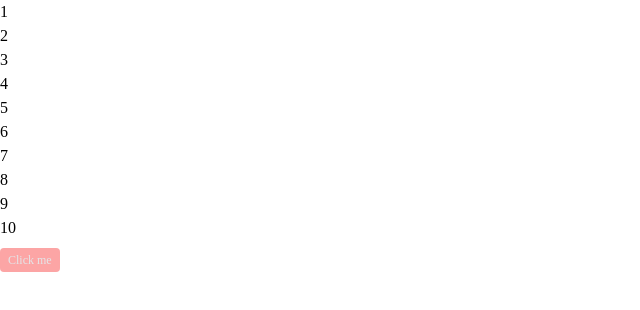
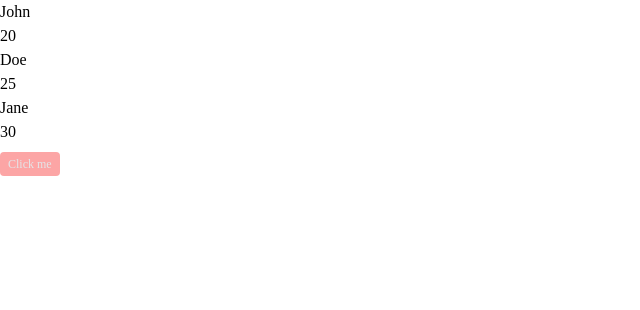
Before and after one commit to chandlerbing2517/Reacting, a React (Vite) app: page / in a window 1280 px wide. Shown: the top 310 px of the page, without its empty margins (0-640 px from the left). Built offline with nearby package versions, Linux system fonts and the light colour scheme.

Commit message:
Final usestate

```diff
--- a/src/App.jsx
+++ b/src/App.jsx
@@ -2,15 +2,21 @@ import React from 'react'
 import Card from './Components/Card'
 
 function App() {
-  const [arr, setarr] = React.useState([1,2,3,4,5,6,7,8,9,10]);
+  const [arr, setarr] = React.useState([{name:"John", age: 20}, {name:"Doe", age: 25}, {name:"Jane", age: 30}]);
 
   return (
    <div>
-    {arr.map(item=><h1>
-          {item}
+    {arr.map(item=>
+    <div>
+      <h1>
+          {item.name}
         </h1>
+        <h1>
+          {item.age}
+        </h1>
+    </div>
     )}
-   <button onClick={()=>setarr(()=>arr.filter((item,index)=> index!=arr.length-1))} className='px-2 py-1 rounded mt-2 bg-red-300 text-xs text-zinc-200'>Click me</button>
+   <button onClick={()=>setarr(()=> arr.map(item=> item.name === "John" ?  {name:"John", age: item.age+1} : item ))} className='px-2 py-1 rounded mt-2 bg-red-300 text-xs text-zinc-200'>Click me</button>
    </div>
 
 
```
